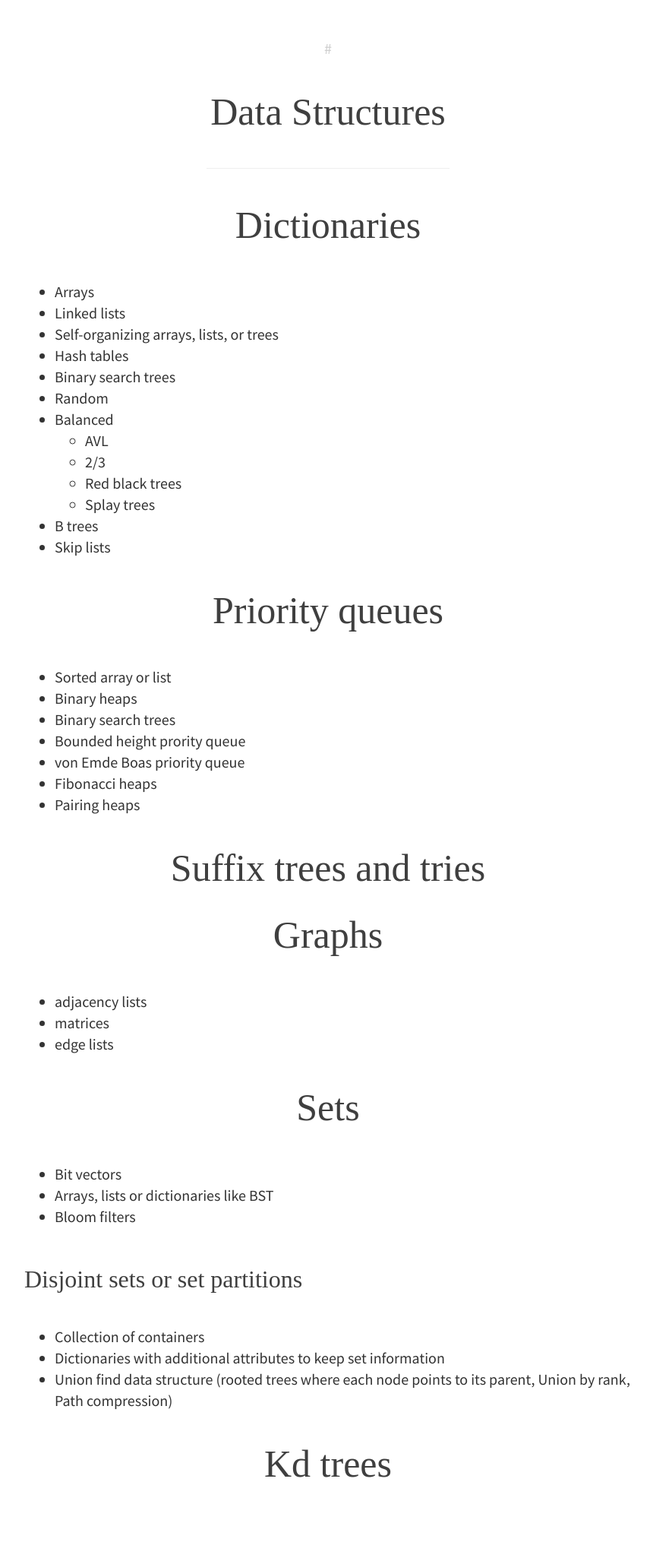
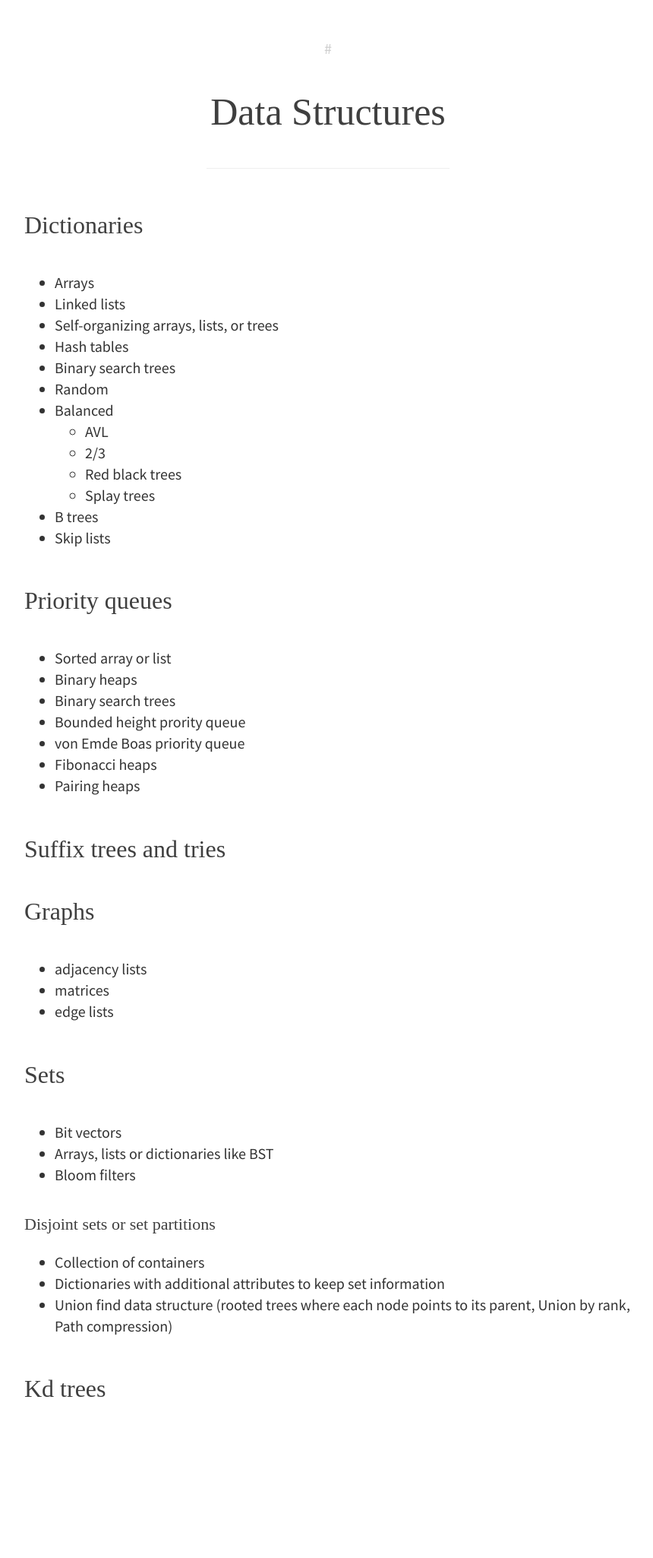
Before and after one commit to rbt91/rbt91.github.io, a Jekyll site: the page built from _posts/2016-10-08-data-structures.md, in a window 1280 px wide. Shown: the whole page at 76% size, without its empty margins (208-1068 px from the left). Built offline with Jekyll 4.4.1, drawn with Linux system fonts in a browser that asks for light colours; some web fonts are replaced; after the commit the page ends 1939 px from its top, so only the background shows below that.

```diff
--- a/_posts/2016-10-08-data-structures.md
+++ b/_posts/2016-10-08-data-structures.md
@@ -5,7 +5,7 @@ date:   2016-10-08 14:24:39
 categories:
 ---
 
-# Dictionaries
+## Dictionaries
 
 - Arrays
 - Linked lists
@@ -21,7 +21,7 @@ categories:
 - B trees
 - Skip lists
 
-# Priority queues
+## Priority queues
 
 - Sorted array or list
 - Binary heaps
@@ -31,24 +31,24 @@ categories:
 - Fibonacci heaps
 - Pairing heaps
 
-# Suffix trees and tries
+## Suffix trees and tries
 
-# Graphs
+## Graphs
 
 - adjacency lists
 - matrices
 - edge lists
 
-# Sets
+## Sets
 
 - Bit vectors
 - Arrays, lists or dictionaries like BST
 - Bloom filters
 
-## Disjoint sets or set partitions
+### Disjoint sets or set partitions
 
 - Collection of containers
 - Dictionaries with additional attributes to keep set information
 - Union find data structure (rooted trees where each node points to its parent, Union by rank, Path compression)
 
-# Kd trees
+## Kd trees
```
